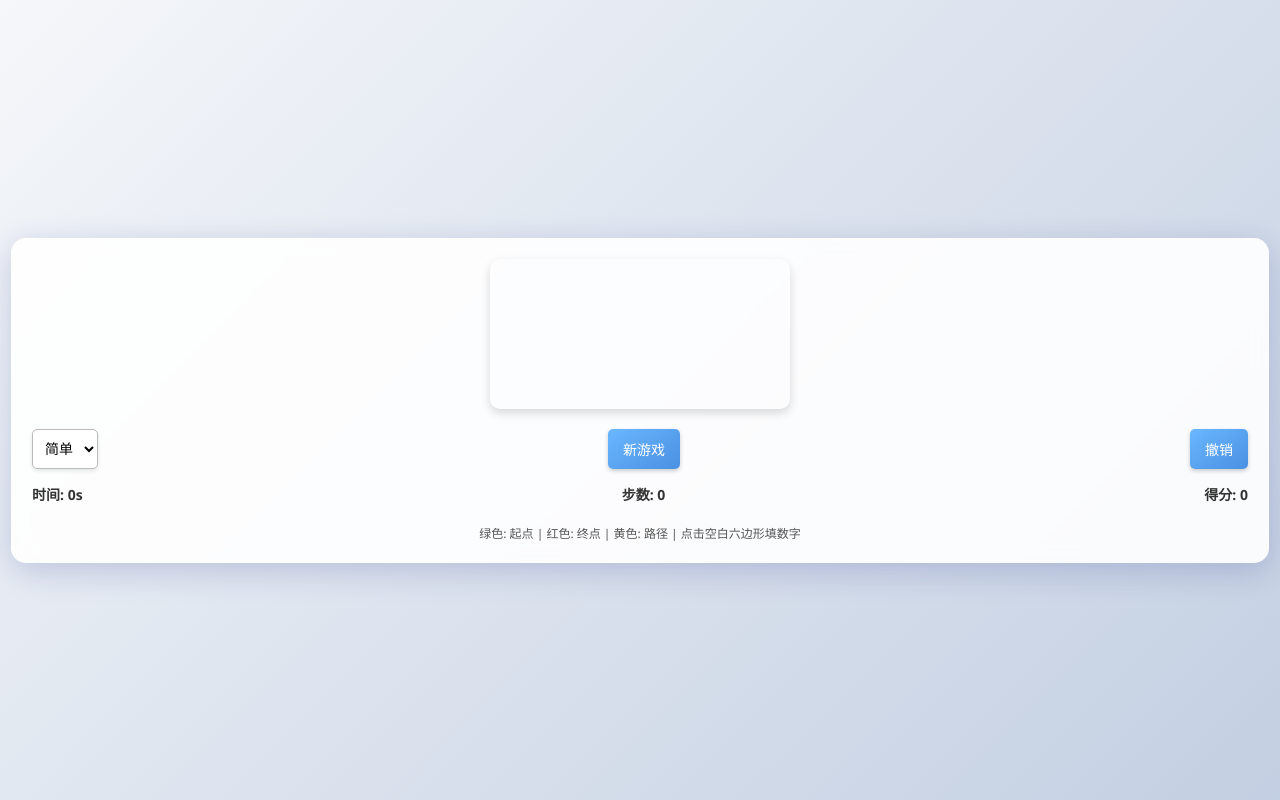
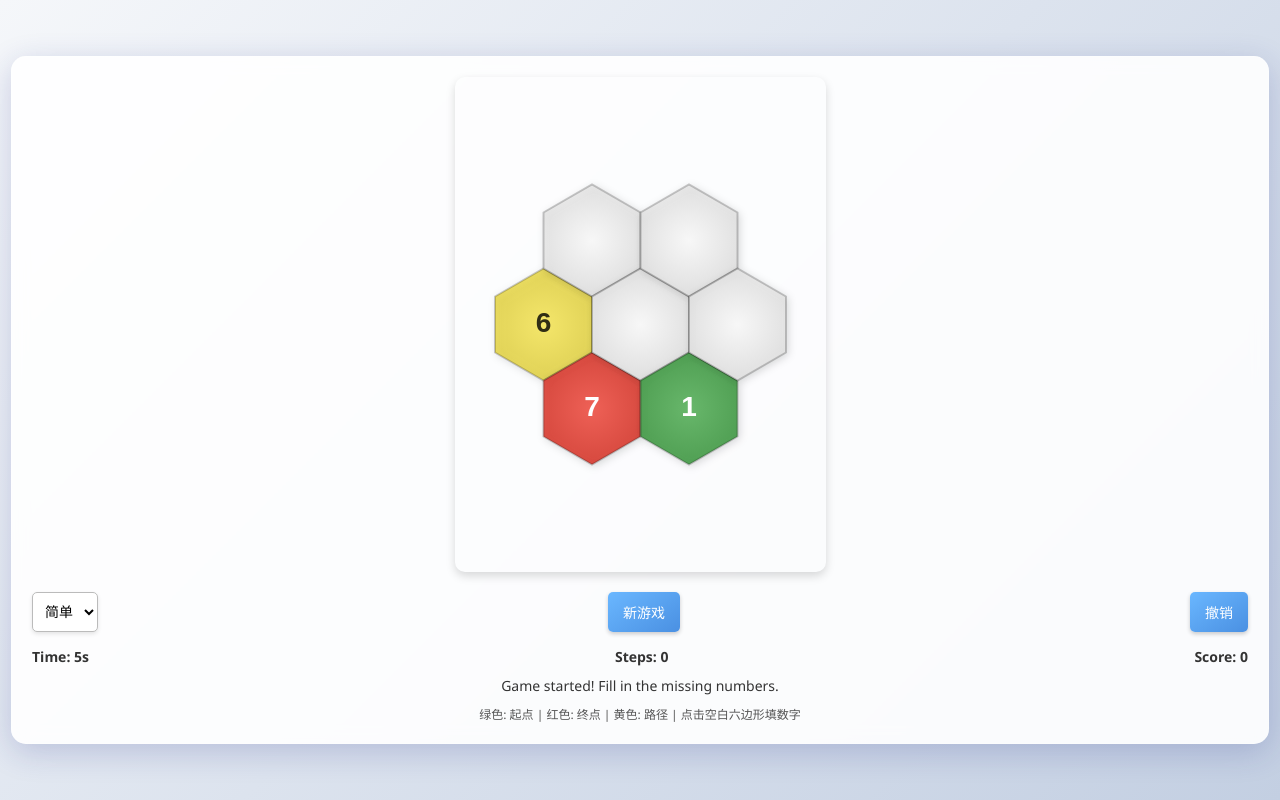
Before and after one commit to wfind/numberMaze, a plain HTML site: page code/number_maze.html in a window 1280 px wide. Drawn offline with Linux system fonts and the light colour scheme.

Commit message:
Update number_maze.html

```diff
--- a/code/number_maze.html
+++ b/code/number_maze.html
@@ -158,7 +158,7 @@
         <div id="status"></div>
         <div id="info">绿色: 起点 | 红色: 终点 | 黄色: 路径 | 点击空白六边形填数字</div>
     </div>
-    <script src="number_maze13.js"></script>
+    <script src="number_maze.js"></script>
 </body>
 
 </html>
```
